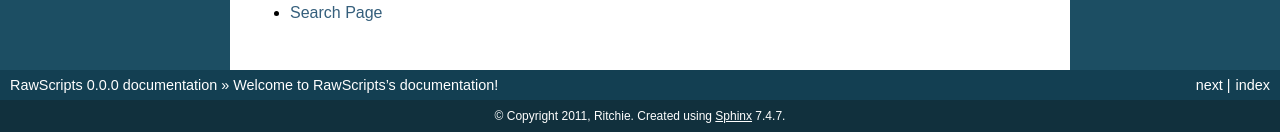
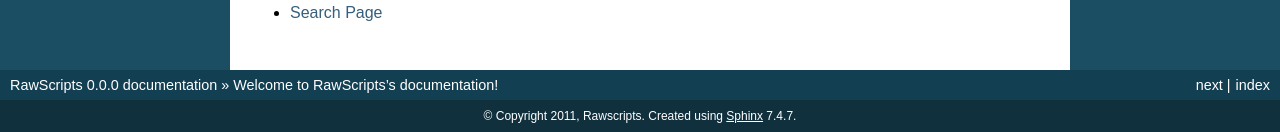
Before and after one commit to ritchiewilson/rawscripts, a Sphinx documentation site: the page built from docs/source/index.rst, in a window 1280 px wide. Shown: the part 765-897 px from the top of the page. Built offline with Sphinx 7.4.7, drawn with Linux system fonts in a browser that asks for light colours.

Commit message:
Changed copyright assignment in sphinx conf.py

```diff
--- a/docs/source/conf.py
+++ b/docs/source/conf.py
@@ -41,7 +41,7 @@ master_doc = 'index'
 
 # General information about the project.
 project = u'RawScripts'
-copyright = u'2011, Ritchie'
+copyright = u'2011, Rawscripts'
 
 # The version info for the project you're documenting, acts as replacement for
 # |version| and |release|, also used in various other places throughout the
```
